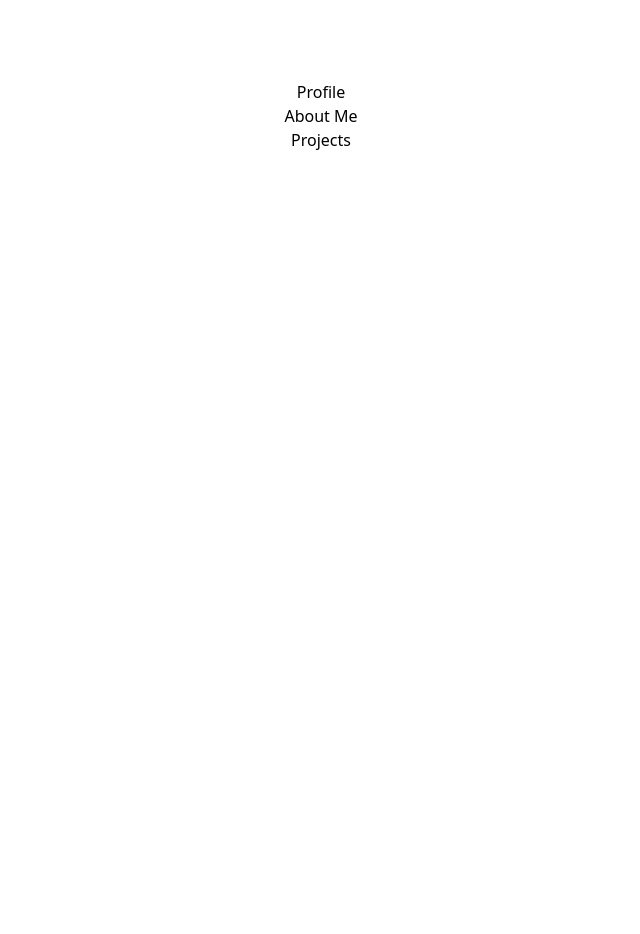
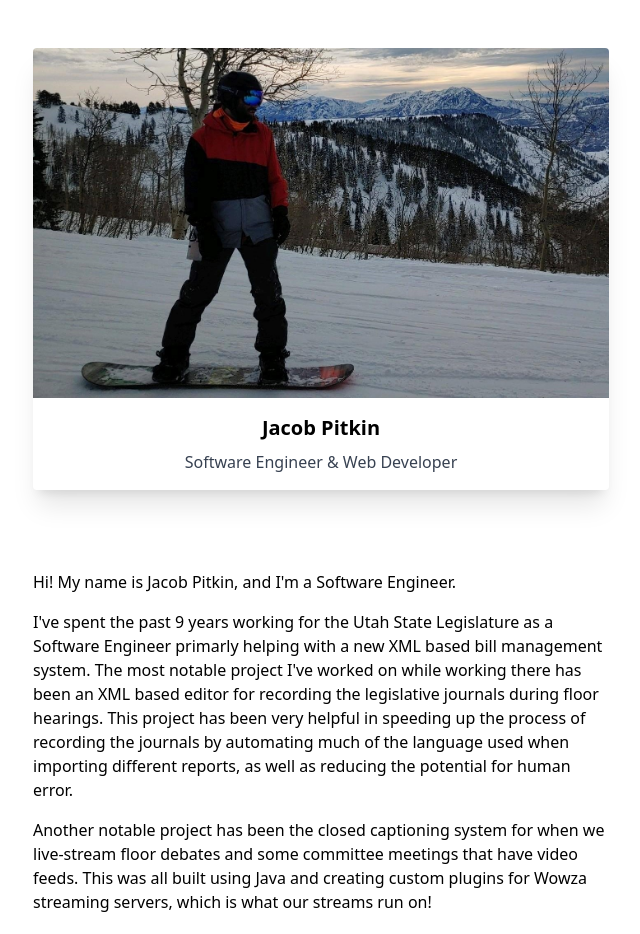
Before and after one commit to JacobPitkin/jacobpitkin, a React (Vite) app: page / in a window 1280 px wide. Shown: the top 934 px of the page, without its empty margins (319-959 px from the left). Before the commit the page ends 800 px from the top, so only its background shows below. Built offline with nearby package versions, Linux system fonts and the light colour scheme.

Commit message:
Fleshed out the AboutMe area and Profile section

```diff
--- a/src/App.jsx
+++ b/src/App.jsx
@@ -4,7 +4,7 @@ import Projects from './components/Projects';
 
 function App() {
   return (
-    <div className="App flex items-center justify-center flex-col text-center pt-20">
+    <div className="App flex items-center justify-center flex-col text-center pt-12">
       <Profile/>
       <AboutMe/>
       <Projects/>
--- a/src/components/AboutMe.jsx
+++ b/src/components/AboutMe.jsx
@@ -1,7 +1,22 @@
 function AboutMe() {
   return (
-    <div>
-      <h1>About Me</h1>
+    <div className="max-w-xl text-start pt-20">
+      <p>
+        Hi! My name is Jacob Pitkin, and I'm a Software Engineer.
+      </p>
+      <p className="pt-4">
+        I've spent the past 9 years working for the Utah State Legislature as a Software Engineer primarly helping with a new XML based bill management system.
+        The most notable project I've worked on while working there has been an XML based editor for recording the legislative journals during floor hearings.
+        This project has been very helpful in speeding up the process of recording the journals by automating much of the language used when importing different reports, as well as reducing the potential for human error.
+      </p>
+      <p className="pt-4">
+        Another notable project has been the closed captioning system for when we live-stream floor debates and some committee meetings that have video feeds.
+        This was all built using Java and creating custom plugins for Wowza streaming servers, which is what our streams run on!
+      </p>
+      <p className="pt-4">
+        Outisde of work you can find me competing in Autocross, playing video games, or finding a cool new food spot!
+        I also love mentoring people and helping them learn new things, especially if it's something I'm passionate about.
+      </p>
     </div>
   )
 }
--- a/src/components/Profile.jsx
+++ b/src/components/Profile.jsx
@@ -1,7 +1,13 @@
 function Profile() {
   return (
-    <div>
-      <h1>Profile</h1>
+    <div className="max-w-xl rounded overflow-hidden shadow-xl">
+      <img className="w-full" src="/profile_pic_2.jpg" alt="Profile picture" />
+      <div className="px-6 py-4">
+        <div className="font-bold text-xl mb-2">Jacob Pitkin</div>
+        <p className="text-gray-700 text-base">
+          Software Engineer & Web Developer
+        </p>
+      </div>
     </div>
   )
 }
--- a/src/components/Projects.jsx
+++ b/src/components/Projects.jsx
@@ -1,6 +1,6 @@
 function Projects() {
   return (
-    <div>
+    <div className="pt-20">
       <h1>Projects</h1>
     </div>
   )
```
Also changed, not shown: public/profile_pic_2.jpg (added).
